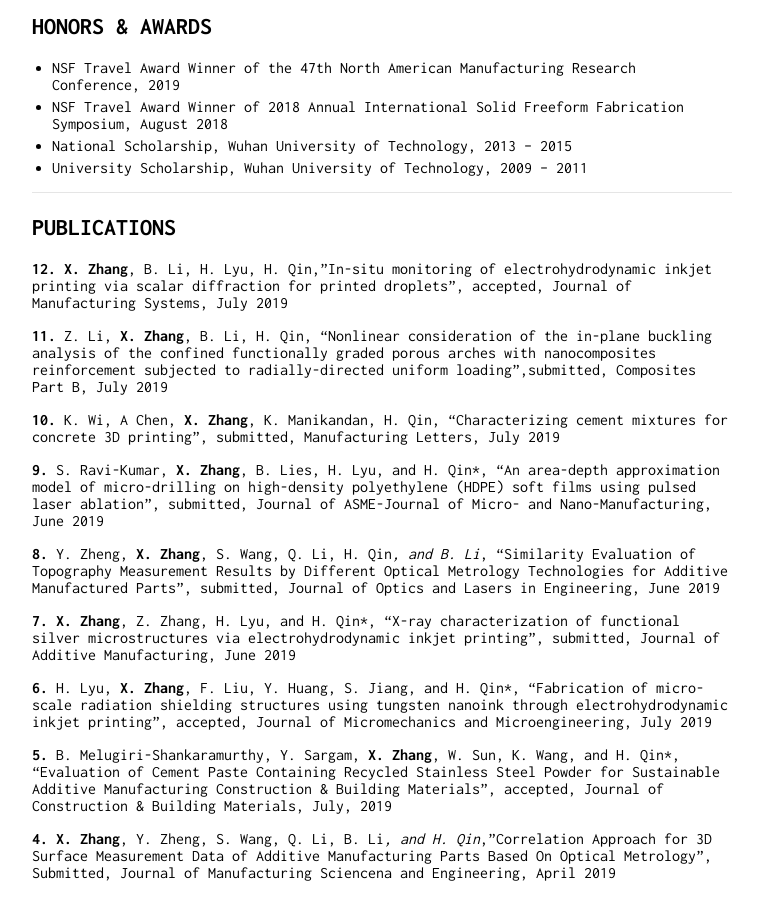
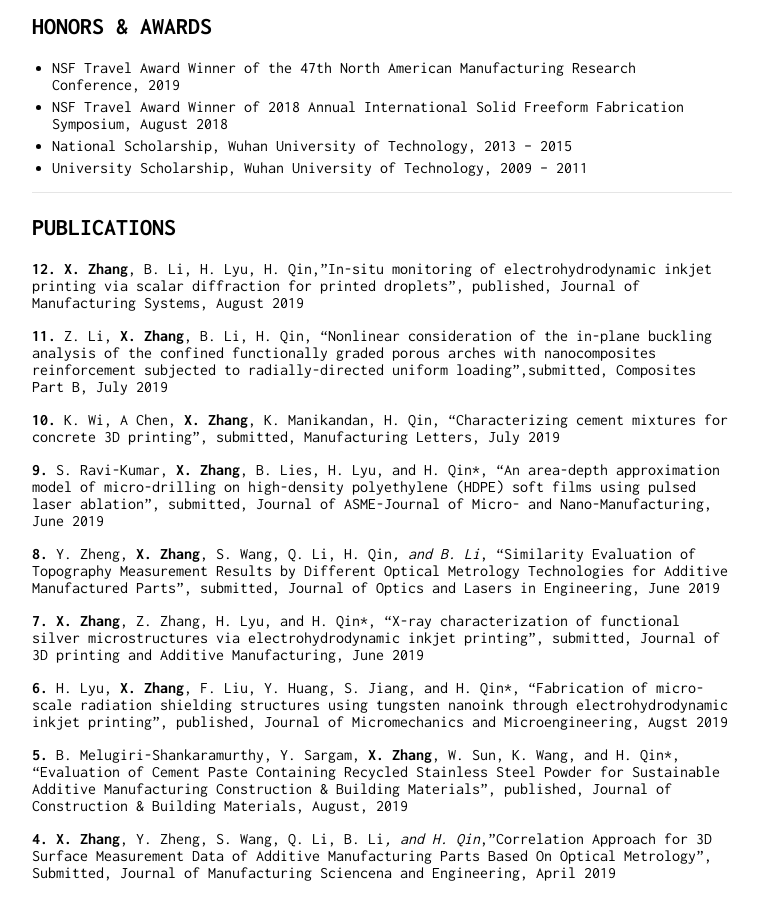
Before and after one commit to zhangxiao2018/zhangxiao2018.github.io, a Jekyll site: the page built from index.md, in a window 1280 px wide and 900 px high, scrolled down 1695 px. Shown: the whole window, without its empty margins (258-1021 px from the left). Built offline with Jekyll 4.4.1, drawn with Linux system fonts in a browser that asks for light colours; our own code applies the rules of GitHub Pages for plain Markdown files.

Commit message:
Update index.md

```diff
--- a/index.md
+++ b/index.md
@@ -88,7 +88,7 @@
 
 - - -
 ## PUBLICATIONS
-**12.** **X. Zhang**, B. Li,  H. Lyu, H. Qin,"In-situ monitoring of electrohydrodynamic inkjet printing via scalar diffraction for printed droplets", accepted, Journal of Manufacturing Systems, July 2019
+**12.** **X. Zhang**, B. Li,  H. Lyu, H. Qin,"In-situ monitoring of electrohydrodynamic inkjet printing via scalar diffraction for printed droplets", published, Journal of Manufacturing Systems, August 2019
 
 **11.** Z. Li, **X. Zhang**, B. Li, H. Qin, "Nonlinear consideration of the in-plane buckling analysis of the confined functionally graded porous arches with nanocomposites reinforcement subjected to radially-directed uniform loading",submitted, Composites Part B, July 2019
 
@@ -98,11 +98,11 @@
 
 **8.**  Y. Zheng, **X. Zhang**, S. Wang, Q. Li, H. Qin*, and B. Li*, “Similarity Evaluation of Topography Measurement Results by Different Optical Metrology Technologies for Additive Manufactured Parts”, submitted, Journal of Optics and Lasers in Engineering, June 2019
 
-**7.**	**X. Zhang**, Z. Zhang, H. Lyu, and H. Qin*, “X-ray characterization of functional silver microstructures via electrohydrodynamic inkjet printing”, submitted, Journal of Additive Manufacturing, June 2019
+**7.**	**X. Zhang**, Z. Zhang, H. Lyu, and H. Qin*, “X-ray characterization of functional silver microstructures via electrohydrodynamic inkjet printing”, submitted, Journal of 3D printing and Additive Manufacturing, June 2019
 
-**6.**	H. Lyu, **X. Zhang**, F. Liu, Y. Huang, S. Jiang, and H. Qin*, “Fabrication of micro-scale radiation shielding structures using tungsten nanoink through electrohydrodynamic inkjet printing”, accepted, Journal of Micromechanics and Microengineering, July 2019
+**6.**	H. Lyu, **X. Zhang**, F. Liu, Y. Huang, S. Jiang, and H. Qin*, “Fabrication of micro-scale radiation shielding structures using tungsten nanoink through electrohydrodynamic inkjet printing”, published, Journal of Micromechanics and Microengineering, Augst 2019
 
-**5.**	B. Melugiri-Shankaramurthy, Y. Sargam, **X. Zhang**, W. Sun, K. Wang, and H. Qin*,  “Evaluation of Cement Paste Containing Recycled Stainless Steel Powder for Sustainable Additive Manufacturing Construction & Building Materials”, accepted, Journal of Construction & Building Materials, July, 2019
+**5.**	B. Melugiri-Shankaramurthy, Y. Sargam, **X. Zhang**, W. Sun, K. Wang, and H. Qin*,  “Evaluation of Cement Paste Containing Recycled Stainless Steel Powder for Sustainable Additive Manufacturing Construction & Building Materials”, published, Journal of Construction & Building Materials, August, 2019
 
 **4.** **X. Zhang**, Y. Zheng, S. Wang, Q. Li, B. Li*, and H. Qin*,"Correlation Approach for 3D Surface Measurement Data of Additive Manufacturing Parts Based On Optical Metrology", Submitted, Journal of Manufacturing Sciencena and Engineering, April 2019
 
```
